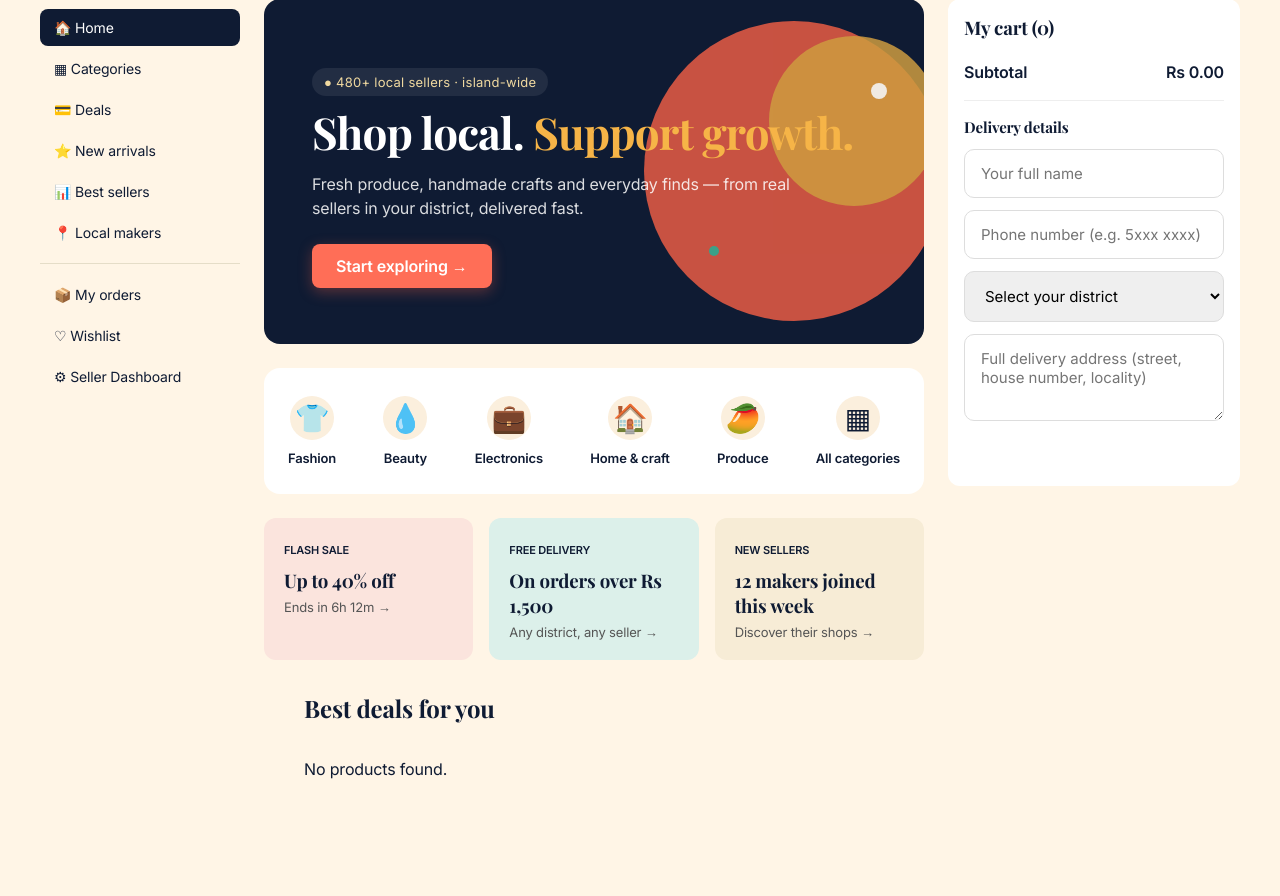
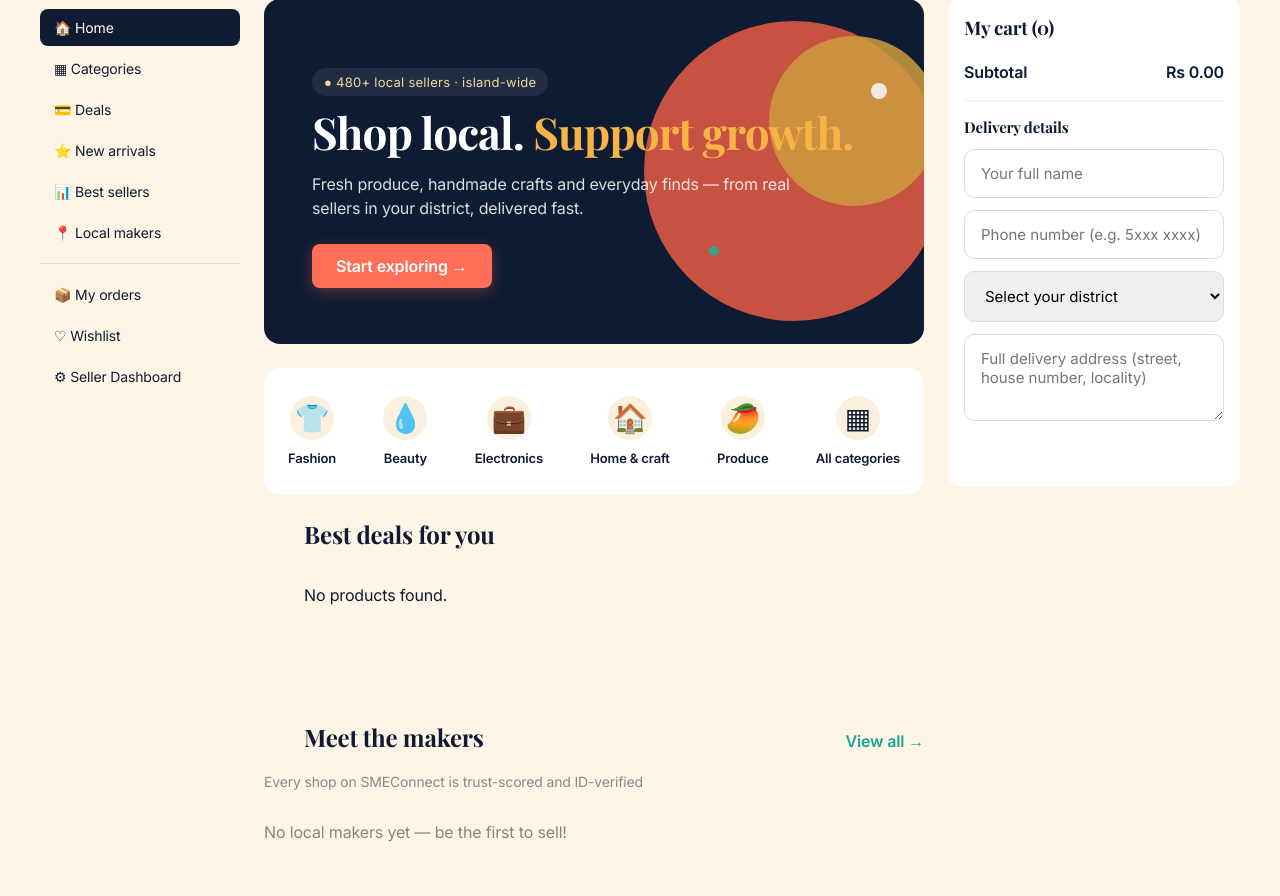
Before and after one commit to raheesah47-art/smeconnect-rebuild, a PHP site: page /smeconnect/index.php in a window 1280 px wide. Shown: the part 93-989 px from the top of the page. Run offline with PHP 8.4, Linux system fonts and the light colour scheme; data that the repository does not hold is empty; some libraries are stand-ins or nearby versions.

Commit message:
Update SMEConnect website

```diff
--- a/assets/js/product-detail.js
+++ b/assets/js/product-detail.js
@@ -20,10 +20,11 @@ fetch(`${API_PRODUCTS}/get_product.php?id=${productId}`, { credentials: 'same-or
       <p class="breadcrumb"><a href="/smeconnect/index.php">Home</a> / <a href="/smeconnect/categories.php?category=${encodeURIComponent(p.category)}">${p.category}</a> / ${p.name}</p>
 
       <div class="detail-card">
-        <div class="detail-image">
+            <div class="detail-image">
           <img src="${p.image_url || 'https://placehold.co/400x400/CCCCCC/FFFFFF?text=No+Image'}" alt="${p.name}" class="detail-product-image">
           ${discountPct ? `<span class="badge-discount">-${discountPct}%</span>` : ''}
           <span class="badge-verified">${p.trust_score} Verified</span>
+          <button class="wishlist-btn" id="wishlistDetailBtn" data-id="${p.id}">♡</button>
         </div>
 
         <div class="detail-info">
@@ -71,6 +72,8 @@ fetch(`${API_PRODUCTS}/get_product.php?id=${productId}`, { credentials: 'same-or
       </div>
     `;
 
+    document.getElementById('wishlistDetailBtn').addEventListener('click', () => toggleWishlist(p.id, document.getElementById('wishlistDetailBtn')));
+
     document.getElementById('qtyMinus').addEventListener('click', () => {
       if (currentQty > 1) currentQty--;
       document.getElementById('qtyValue').textContent = currentQty;
--- a/index.php
+++ b/index.php
@@ -27,24 +27,6 @@
           <a href="/smeconnect/categories.php?category=Home%20%26%20craft" class="category-item"><span>🏠</span><p>Home & craft</p></a>
           <a href="/smeconnect/categories.php?category=Produce" class="category-item"><span>🥭</span><p>Produce</p></a>
           <a href="/smeconnect/categories.php" class="category-item"><span>▦</span><p>All categories</p></a>
-        </section>
-
-        <section class="promo-row">
-          <div class="promo-card promo-coral">
-            <span class="promo-badge">FLASH SALE</span>
-            <h3>Up to 40% off</h3>
-            <p>Ends in 6h 12m →</p>
-          </div>
-          <div class="promo-card promo-teal">
-            <span class="promo-badge">FREE DELIVERY</span>
-            <h3>On orders over Rs 1,500</h3>
-            <p>Any district, any seller →</p>
-          </div>
-          <div class="promo-card promo-gold">
-            <span class="promo-badge">NEW SELLERS</span>
-            <h3>12 makers joined this week</h3>
-            <p>Discover their shops →</p>
-          </div>
         </section>
 
 
```
